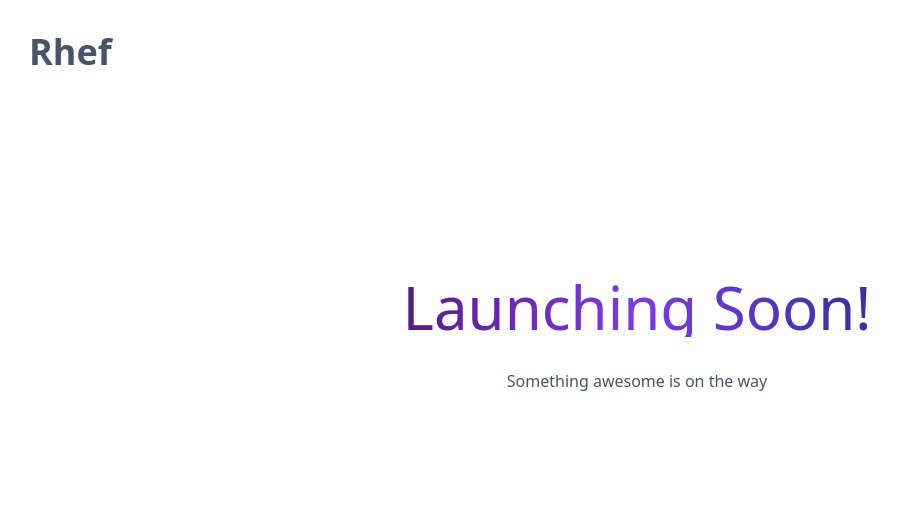
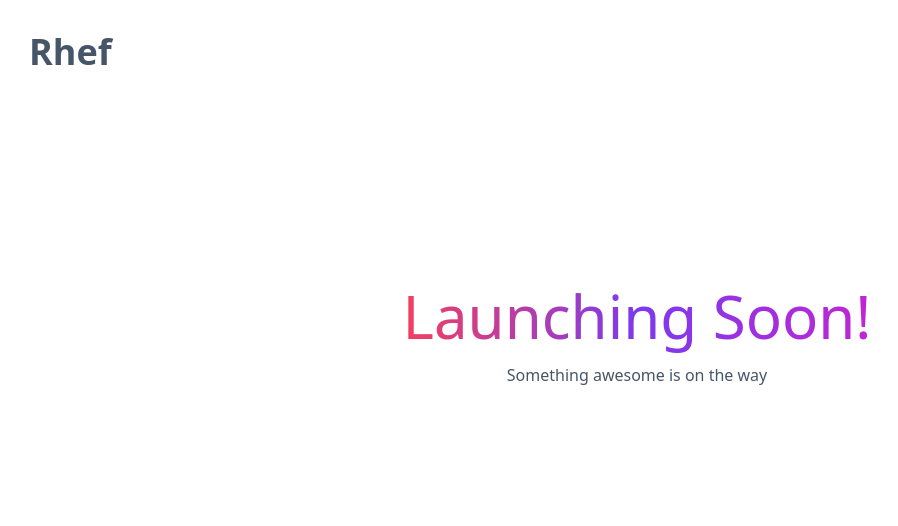
Before and after one commit to rheflink/teaser, a website: page index.html in a window 1280 px wide. Shown: the whole page, without its empty margins (3-901 px from the left). Drawn offline with Linux system fonts and the light colour scheme.

Commit message:
fix: reduce description text padding

```diff
--- a/static/stylesheets/tw-base.css
+++ b/static/stylesheets/tw-base.css
@@ -54,11 +54,11 @@
         @apply text-6xl desktop:text-8xl text-transparent;
 
         /* Background color - Default and dark modes. */
-        @apply bg-clip-text bg-gradient-to-r from-purple-900 via-violet-600 to-indigo-800;
+        @apply bg-clip-text bg-gradient-to-r from-rose-500 via-violet-600 to-fuchsia-600;
         @apply dark:bg-zinc-900 dark:text-gray-300
     }
 
     .intro-desc {
-        @apply py-8 text-base desktop:text-2xl text-slate-600;
+        @apply py-2 text-base desktop:text-2xl text-slate-600;
     }
 }
```
Also changed, not shown: static/stylesheets/tw-build.css.
